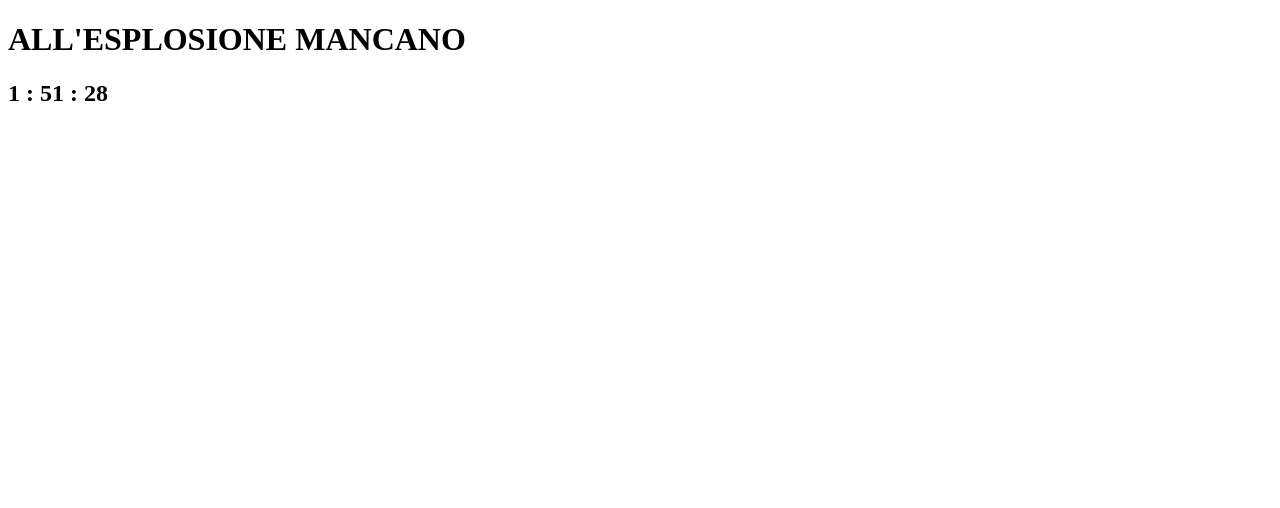
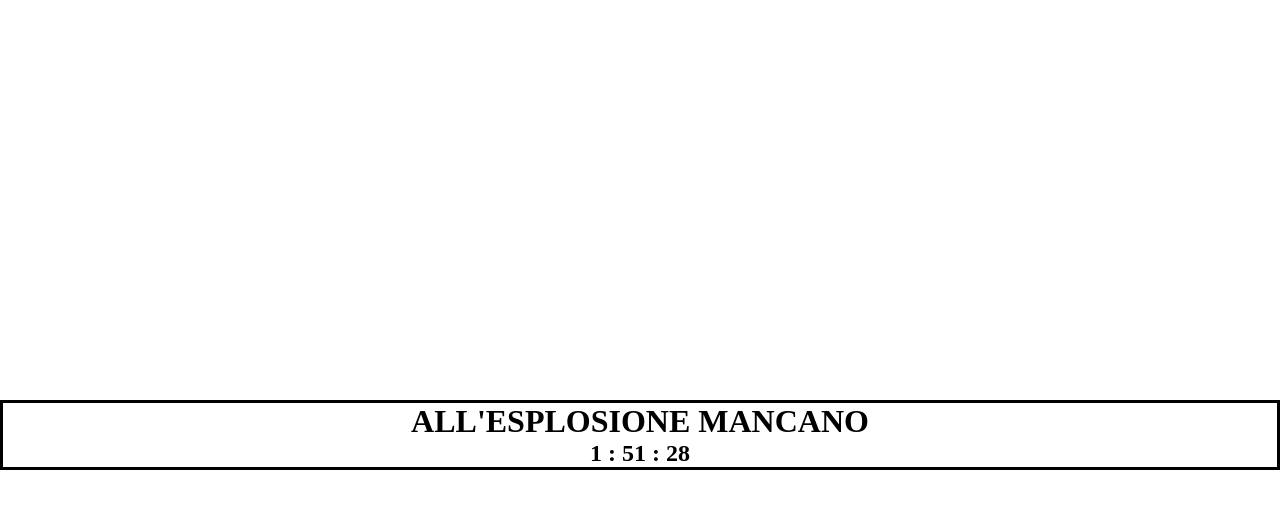
Before and after one commit to Francesco-Munafo/js-simon, a plain HTML site: page index.html in a window 1280 px wide. Drawn offline with Linux system fonts and the light colour scheme.

Commit message:
Add style to timer

```diff
--- a/assets/css/style.css
+++ b/assets/css/style.css
@@ -0,0 +1,13 @@
+*{
+    padding: 0;
+    margin: 0;
+    box-sizing: border-box;
+}
+
+main{
+    text-align: center;
+}
+.container{
+   margin-top: 400px;
+   border: 3px solid black;
+}
--- a/assets/js/main.js
+++ b/assets/js/main.js
@@ -37,7 +37,7 @@ function timerFunction(timerLimit) {
      console.log(hoursToGo, "ore");
 
 
-    if (secondsToGo === 0) {
+    if (secondsToGo < 0) {
         clearInterval(timer)
 
     }
--- a/index.html
+++ b/index.html
@@ -7,8 +7,12 @@
         <title>Bomb has been planted</title>
     </head>
     <body>
+        <main>
+            <div class="container">
                 <h1>ALL'ESPLOSIONE MANCANO</h1>
                 <h2 id="timer"></h2>
+            </div>
+        </main>
         <script src="./assets/js/main.js"></script>
     </body>
 </html>
```
Lines whose indentation alone changed are shown as unchanged.
